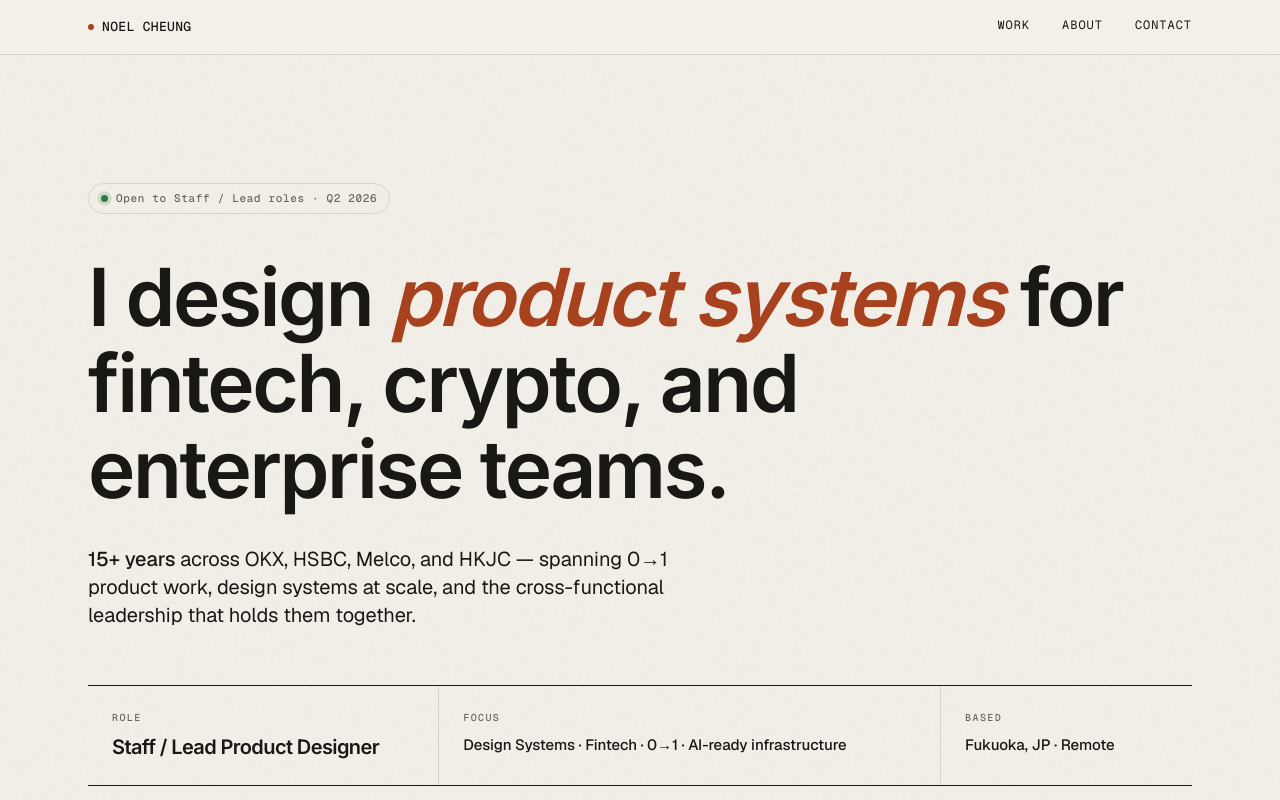
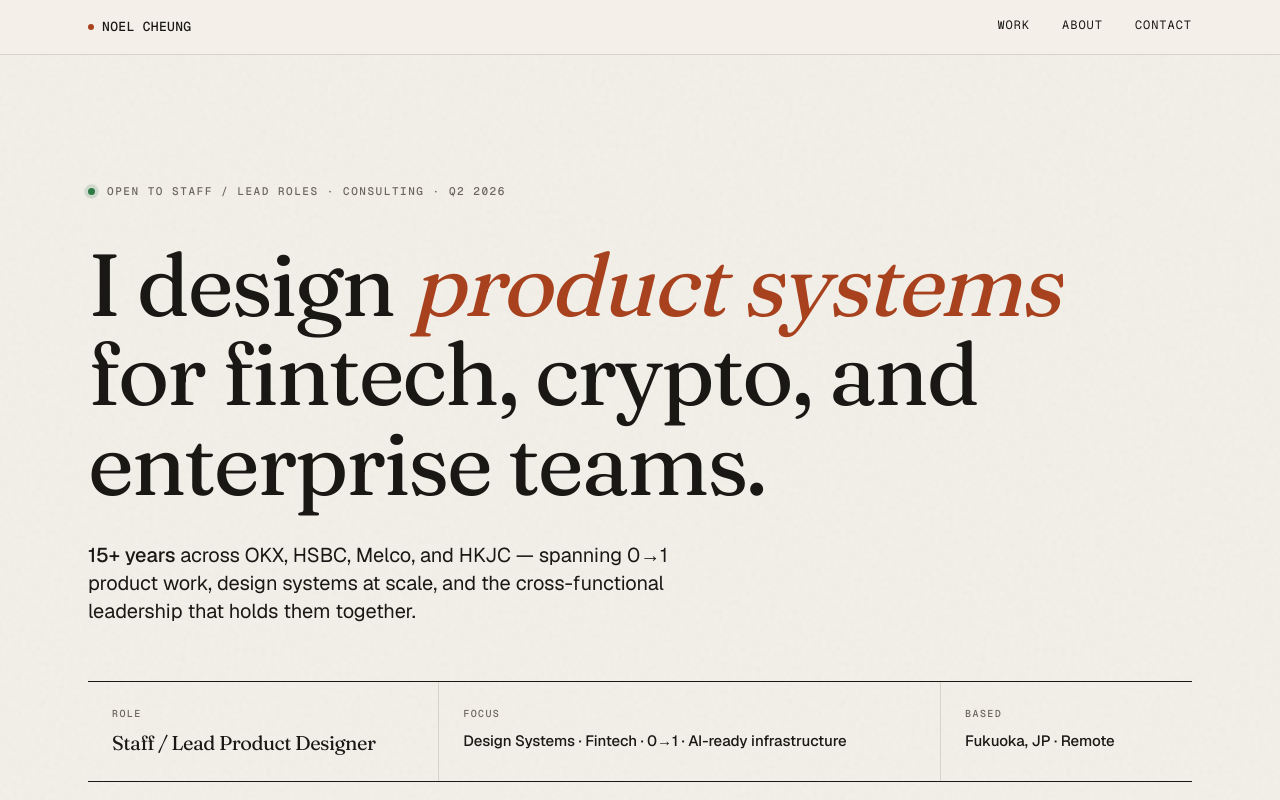
Before and after one commit to zeneojsun/noelcheung-design, a Next.js app: page / in a window 1280 px wide. Shown: the top 800 px of the page. Built offline with nearby package versions, Linux system fonts and the light colour scheme.

Commit message:
Revert to original Fraunces font and hero style
Co-Authored-By: Claude Sonnet 4.6 <noreply@anthropic.com>

```diff
--- a/app/globals.css
+++ b/app/globals.css
@@ -9,7 +9,7 @@
   --muted: #6b655d;
   --rule: #d8d3c8;
 
-  --font-display: "Inter", -apple-system, sans-serif;
+  --font-display: "Fraunces", Georgia, serif;
   --font-sans: "Geist", -apple-system, sans-serif;
   --font-mono: "Geist Mono", ui-monospace, monospace;
 }
@@ -51,14 +51,15 @@ body::before {
 
 .display {
   font-family: var(--font-display);
-  font-weight: 600;
-  font-style: normal;
-  letter-spacing: -0.03em;
+  font-optical-sizing: auto;
+  font-variation-settings: "opsz" 144, "SOFT" 50, "WONK" 0;
+  font-weight: 400;
+  letter-spacing: -0.025em;
 }
 
 .display em {
   font-style: italic;
-  font-weight: 600;
+  font-variation-settings: "opsz" 144, "SOFT" 100, "WONK" 1;
   color: var(--accent);
 }
 
--- a/app/layout.tsx
+++ b/app/layout.tsx
@@ -1,11 +1,11 @@
 import type { Metadata } from "next";
-import { Inter, Geist, Geist_Mono } from "next/font/google";
+import { Fraunces, Geist, Geist_Mono } from "next/font/google";
 import "./globals.css";
 
-const displayFont = Inter({
+const displayFont = Fraunces({
   subsets: ["latin"],
   variable: "--font-display",
-  weight: ["400", "500", "600", "700"],
+  axes: ["SOFT", "WONK", "opsz"],
   display: "swap",
 });
 
--- a/app/page.tsx
+++ b/app/page.tsx
@@ -13,12 +13,12 @@ export default function Home() {
         <div className="max-w-site mx-auto px-6 md:px-12">
           {/* HERO */}
           <section className="pt-24 md:pt-32 pb-16 md:pb-20">
-            <div className="inline-flex items-center gap-2 px-3 py-1.5 rounded-full border border-rule font-mono text-[11px] font-medium tracking-[0.06em] text-muted mb-10 rise rise-1">
+            <p className="font-mono text-[11px] font-medium uppercase tracking-[0.14em] text-muted mb-10 flex items-center gap-3 rise rise-1">
               <span className="avail-dot-pulse" />
-              Open to Staff / Lead roles · Q2 2026
-            </div>
+              Open to Staff / Lead roles · Consulting · Q2 2026
+            </p>
 
-            <h1 className="display text-[40px] md:text-[80px] leading-[1.08] tracking-[-0.03em] mb-8 max-w-[20ch] rise rise-2">
+            <h1 className="display text-[44px] md:text-[88px] leading-[1.02] tracking-[-0.035em] mb-8 max-w-[18ch] rise rise-2">
               I design <em>product systems</em> for fintech, crypto, and
               enterprise teams.
             </h1>
@@ -97,7 +97,7 @@ export default function Home() {
           {/* WHY HIRE ME */}
           <section className="py-24 md:py-32 grid grid-cols-1 md:grid-cols-[4fr_6fr] gap-12 md:gap-16">
             <div>
-              <p className="font-mono text-[11px] uppercase tracking-[0.1em] text-muted mb-6">
+              <p className="font-mono text-[12px] uppercase tracking-[0.12em] text-muted mb-6">
                 § 01 — Engagements
               </p>
               <h2 className="display text-3xl md:text-5xl leading-[1.05]">
```
